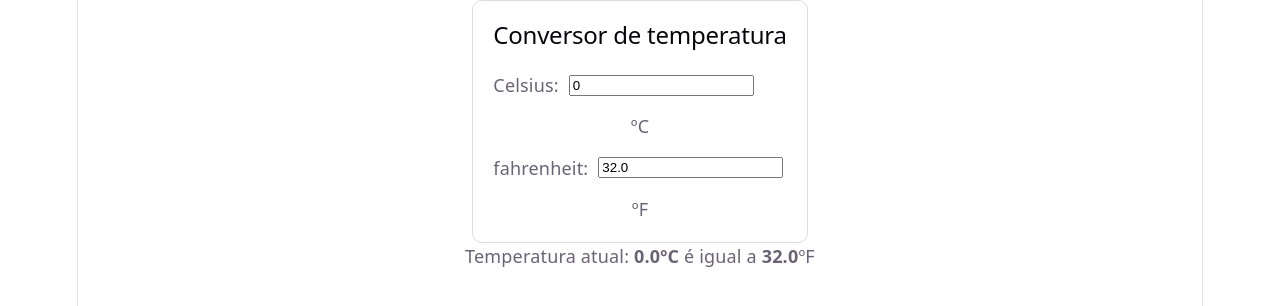
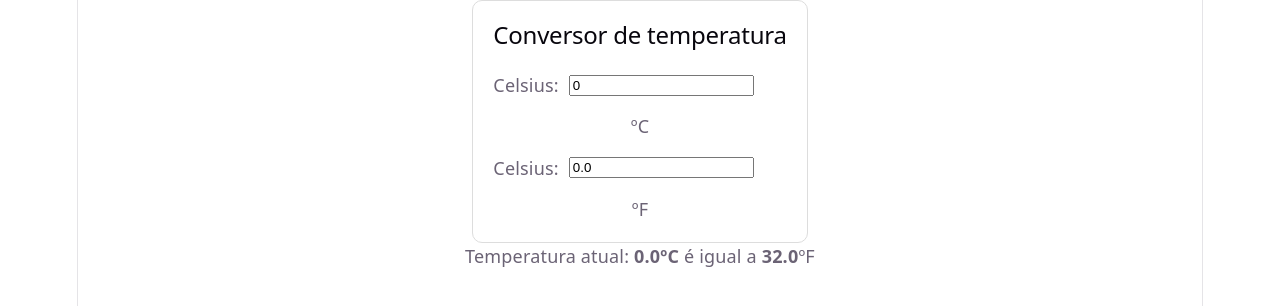
Before and after one commit to Manoel7Oliveira/Curso-React-Serliv, a React (Vite) app in the folder meu-segundo-react/second-react/: page / in a window 1280 px wide. Shown: the top 306 px of the page. Built offline with nearby package versions, Linux system fonts and the light colour scheme.

Commit message:
Criando Componente generico

```diff
--- a/meu-segundo-react/second-react/src/App-2.jsx
+++ b/meu-segundo-react/second-react/src/App-2.jsx
@@ -5,6 +5,7 @@ function App() {
 
   const [valor, setValor] = useState('0');
   const [unidade, setUnidade] = useState('C');
+
   // Converter para Celsius
   const celsius = unidade === 'F' ? (parseFloat(valor) - 32) / 1.8 : (parseFloat(valor));
   // Converter para fahrenheit
@@ -17,7 +18,7 @@ function App() {
 
         <div className={styles.inputGroup}>
           <label htmlFor="celsius">Celsius:</label>
-          <input type="number" value={unidade === 'C' ? valor : celsius.toFixed(1)} onChange={(e) => {
+          <input type="number" id="celsius" value={unidade === 'C' ? valor : celsius.toFixed(1)} onChange={(e) => {
             setUnidade('C');
             setValor(e.target.value);
           }} />
@@ -26,7 +27,7 @@ function App() {
 
         <div className={styles.inputGroup}>
           <label htmlFor="fahrenheit">fahrenheit:</label>
-          <input type="number" value={unidade === 'F' ? valor : fahrenheit.toFixed(1)} onChange={(e) => {
+          <input type="number" id="fahrenheit" value={unidade === 'F' ? valor : fahrenheit.toFixed(1)} onChange={(e) => {
             setUnidade('F');
             setValor(e.target.value);
           }} />
--- /dev/null
+++ b/meu-segundo-react/second-react/src/App-3.jsx
@@ -0,0 +1,41 @@
+import { useState } from 'react'
+import styles from './App-2.module.css'
+import { InputLabel } from './components/InputLabel/InputLabel'
+
+const paraCelsius = (f) => (f - 32) / 1.8
+const paraFahrenheit = (c) => (c * 1.8) + 32
+
+function App() {
+
+  const [temperature, setTemperature] = useState('0');
+  const [scale, setScale] = useState('C');
+
+  // Converter para Celsius
+  const celsius = scale === 'F' ? paraCelsius(parseFloat(temperature)) : (parseFloat(temperature));
+  // Converter para fahrenheit
+  const fahrenheit = scale === 'C' ? paraFahrenheit(parseFloat(temperature)) : (parseFloat(temperature));
+
+  return (
+    <>
+      <div className={styles.container}>
+        <h2>Conversor de temperatura</h2>
+
+        <InputLabel disclaimer="ºC" label="Celsius" value={scale === 'C' ? temperature : celsius.toFixed(1)}
+          type='number' onValueChange={(grau) => {
+            setScale('C');
+            setTemperature(grau);
+          }} />
+
+        <InputLabel disclaimer="ºF" label="fahrenheit" value={scale === 'F' ? temperature : celsius.toFixed(1)}
+          type='number' onValueChange={(grau) => {
+            setScale('F');
+            setTemperature(grau);
+          }} />
+      </div>
+
+      <p>Temperatura atual: <b>{celsius.toFixed(1)}ºC</b> é igual a <b>{fahrenheit.toFixed(1)}</b>ºF</p>
+    </>
+  )
+}
+
+export default App
--- /dev/null
+++ b/meu-segundo-react/second-react/src/components/InputLabel/InputLabel.jsx
@@ -0,0 +1,18 @@
+import styles from "./InputLabel.module.css"
+
+export function InputLabel({ disclaimer, label, value = '0', type = 'text', onValueChange }) {
+    return (
+
+        <>
+            <div className={styles.inputGroup}>
+                <label>Celsius:</label>
+                <input type={type} value={value} onChange={(e) => {
+                    onValueChange(e.target.value)
+                }} />
+            </div>
+            <span>{disclaimer}</span>
+        </>
+
+
+    )
+}
--- /dev/null
+++ b/meu-segundo-react/second-react/src/components/InputLabel/InputLabel.module.css
@@ -0,0 +1,5 @@
+.inputGroup {
+    display: flex;
+    align-items: center;
+    gap: 10px
+}
--- a/meu-segundo-react/second-react/src/main.jsx
+++ b/meu-segundo-react/second-react/src/main.jsx
@@ -1,7 +1,7 @@
 import { StrictMode } from 'react'
 import { createRoot } from 'react-dom/client'
 import './index.css'
-import App from './App-2.jsx'
+import App from './App-3.jsx'
 
 createRoot(document.getElementById('root')).render(
   <StrictMode>
```
